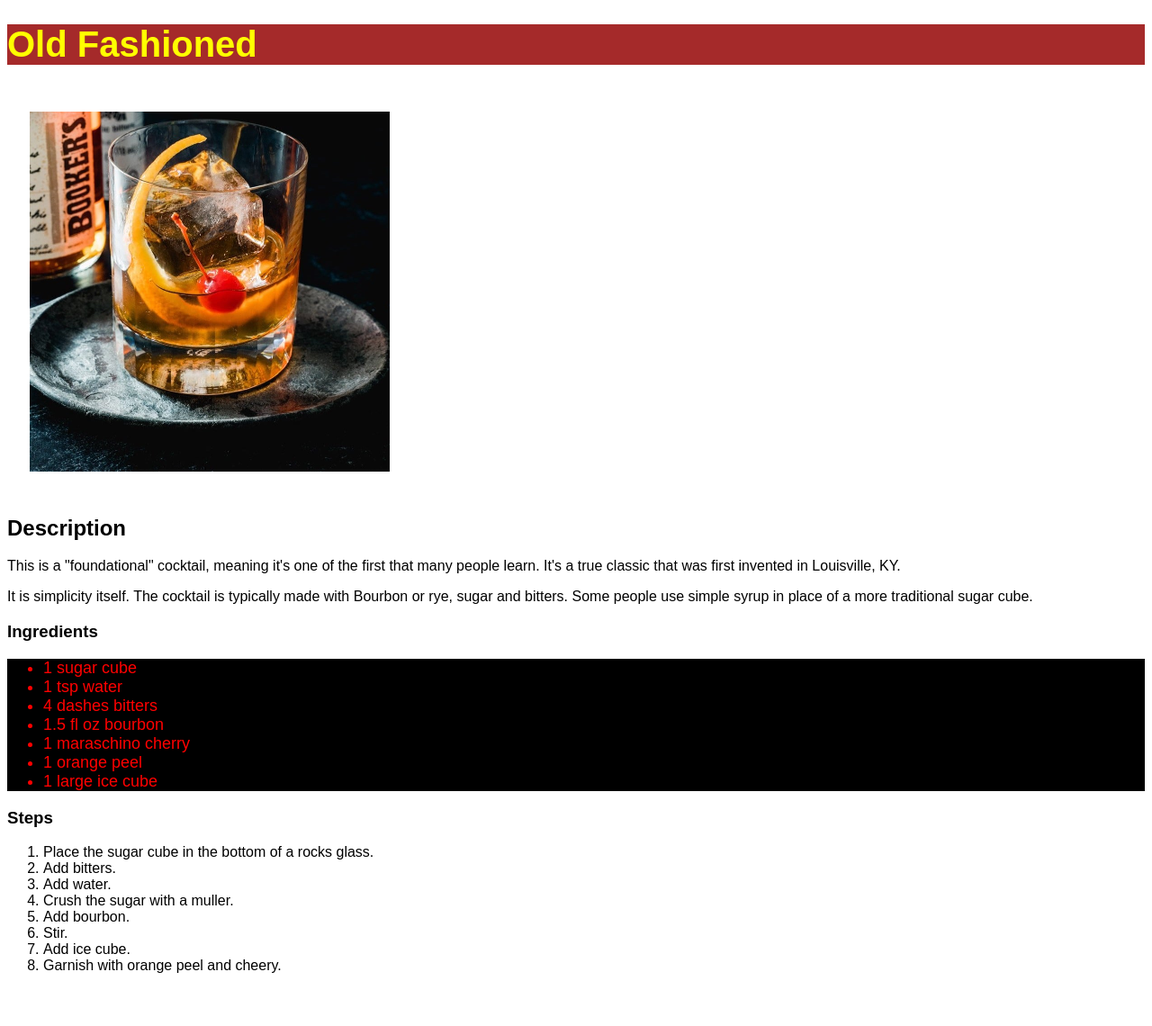
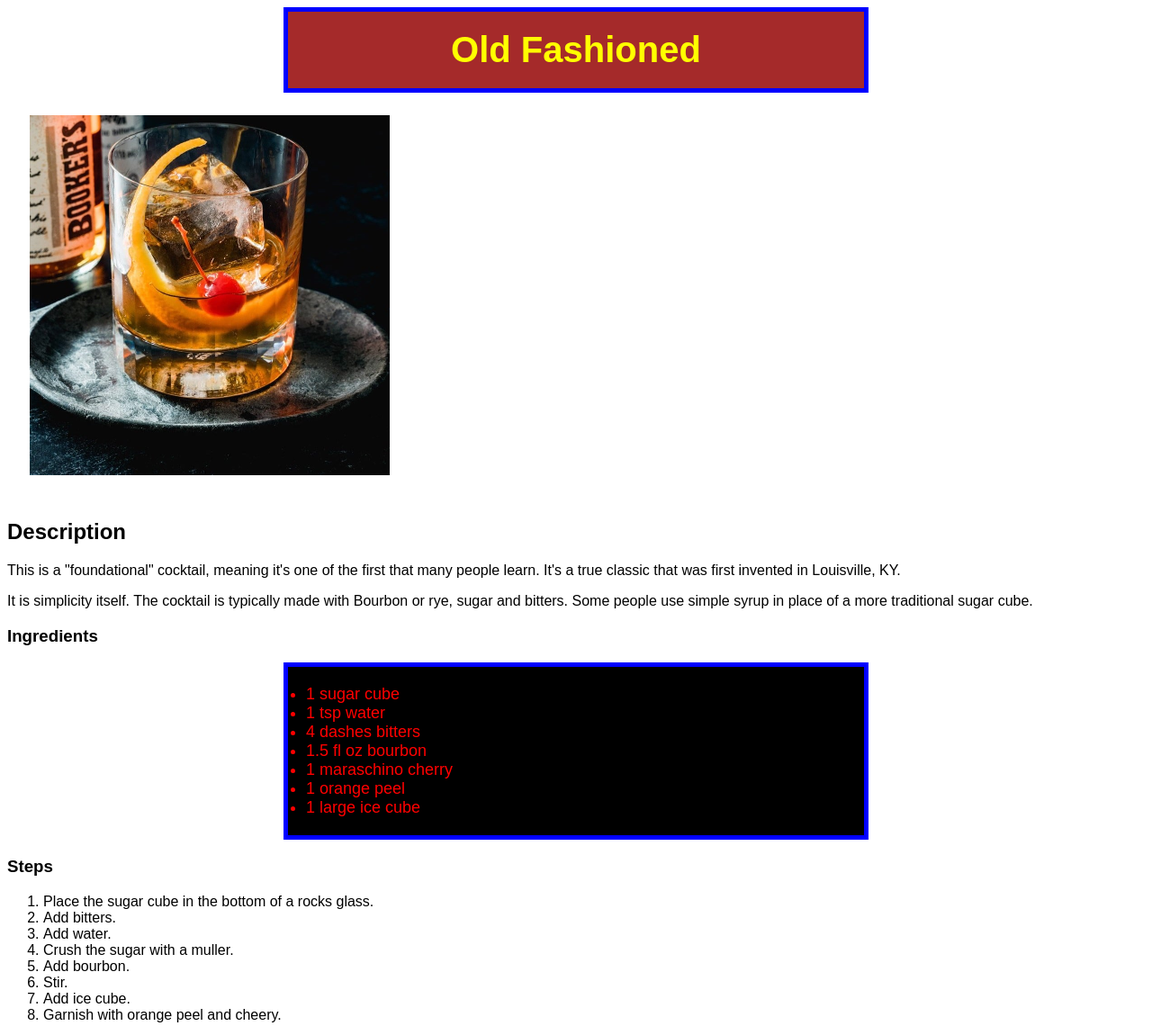
Before and after one commit to darryl479/odin-recipes, a plain HTML site: page recipes/old-fashioned.html in a window 1280 px wide. Shown: the whole page at 90% size. Before the commit the page ends 1098 px from the top, so only its background shows below. Drawn offline with Linux system fonts and the light colour scheme.

Commit message:
Add more css to Ingredients

```diff
--- a/styles.css
+++ b/styles.css
@@ -25,6 +25,10 @@
   color: red;
   background-color: black;
   font-size: 18px;
+  border: 5px solid blue;
+  max-width: 600px;
+  margin: 0 auto;
+  padding: 20px;
 }
 
 img {
@@ -52,6 +56,11 @@ h1 {
 #old {
   color: yellow;
   background-color: brown;
+  border: 5px solid blue;
+  max-width: 600px;
+  margin: 0 auto;
+  padding: 20px;
+  text-align: center;
 }
 
 .odin {
```
